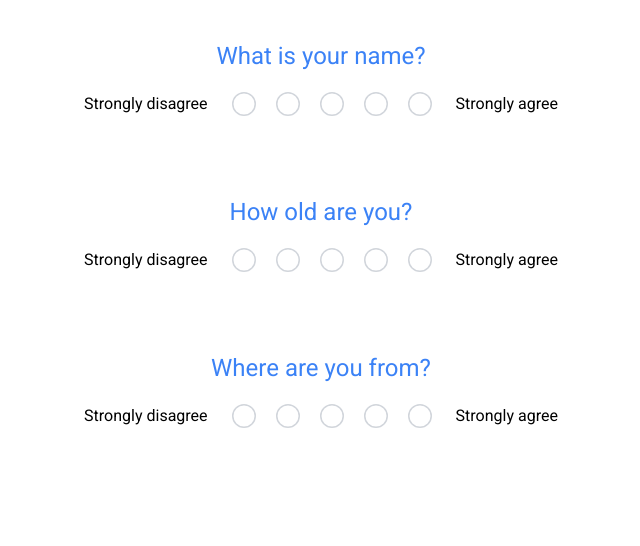
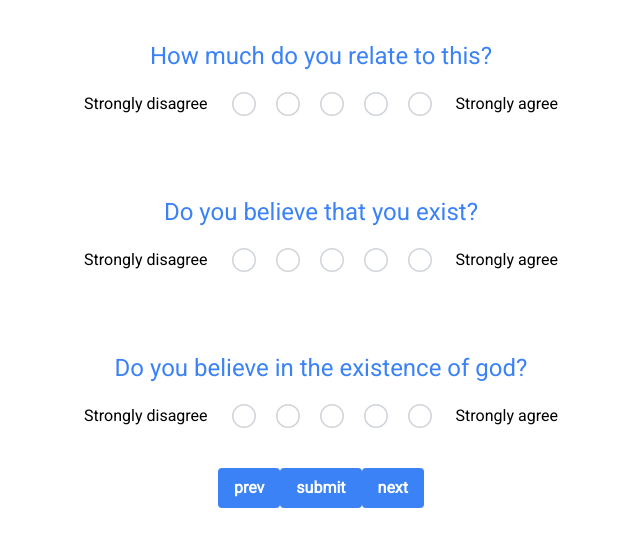
Before and after one commit to LucasFatas/recommender-study, a React (Create React App) app in the folder frontend/: page /page1 in a window 1280 px wide. Shown: the top 546 px of the page, without its empty margins (319-959 px from the left). Built offline with nearby package versions, Linux system fonts and the light colour scheme.

Commit message:
add implement routing functionality

```diff
--- a/frontend/src/App.js
+++ b/frontend/src/App.js
@@ -3,6 +3,7 @@ import {
   BrowserRouter,
   Routes,
   Route,
+  Navigate
 } from "react-router-dom";
 
 
@@ -26,16 +27,33 @@ const App = () => {
   ]
 
   const questions2 = [
-    'What is your name?',
-    'How old are you?',
-    'Where are you from?'
+    'How much do you relate to this?',
+    'Do you believe that you exist?',
+    'Do you believe in the existence of god?'
+  ]
+
+  const questions3 = [
+    'Bla bla bla question?',
+    'words words words question?',
+    'sentence sentence question?'
   ]
 
   return (
     <BrowserRouter>
       <Routes>
-        <Route path="/" element={<Page questions={questions}/>}/>
-        <Route path="/page1" element={<Page questions={questions2}/>}/>
+        <Route path="/" element={<Navigate replace to="/page0"/>} />
+        {/* Page 0 */}
+        <Route path="/page0" element={
+          <Page questions={questions} nextPage={1}/>
+        }/>
+        {/* Page 1 */}
+        <Route path="/page1" element={
+          <Page questions={questions2} prevPage={0} nextPage={2} />
+        } />
+        {/* Page 2 */}
+        <Route path="/page2" element={
+          <Page questions={questions3} prevPage={1} />
+        } />
       </Routes>
     </BrowserRouter>
   );
--- a/frontend/src/components/Page.jsx
+++ b/frontend/src/components/Page.jsx
@@ -1,13 +1,36 @@
 import React from "react";
+import { Link } from 'react-router-dom';
 import { Question } from './Question';
 
 export const Page = (props) => {
 
+    const displayIfDefined = (page, component) => (page === undefined ? <></> : component);
+
+    const linkToPreviousPage  = (
+        <Link to={ `/page${props.prevPage }`}>
+            <button className="bg-blue-500 hover:bg-blue-700 text-white font-bold py-2 px-4 rounded">prev</button>
+        </Link>
+    );
+
+    const linkToNextPage  = (
+        <Link to={ `/page${props.nextPage}` }>
+            <button className="bg-blue-500 hover:bg-blue-700 text-white font-bold py-2 px-4 rounded">next</button>
+        </Link>
+    );
+
+
     return (
+        <>
         <div className='grid place-items-center'>
             {props.questions.map((text, index) =>
-                <Question text={text} questionNumber={index}/>
+                <Question text={text} questionNumber={index} key={index}/>
             )}
+            <div className="flex">
+                { displayIfDefined(props.prevPage, linkToPreviousPage) }
+                <button className="bg-blue-500 hover:bg-blue-700 text-white font-bold py-2 px-4 rounded">submit</button>
+                { displayIfDefined(props.nextPage, linkToNextPage) }
+            </div>
         </div>
+        </>
     );
 }
```
